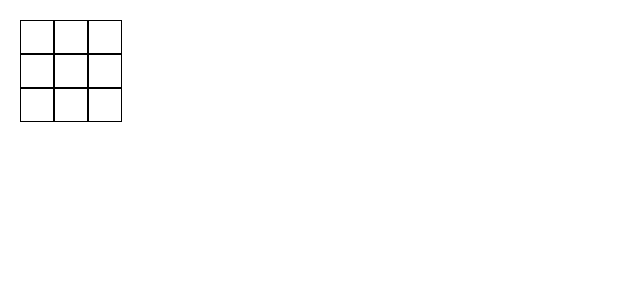
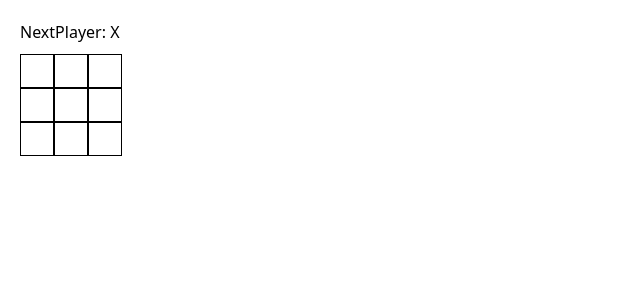
Before and after one commit to etranger2268/tutorial-react, a React (Vite) app: page / in a window 1280 px wide. Shown: the top 300 px of the page, without its empty margins (0-640 px from the left). Built offline with nearby package versions, Linux system fonts and the light colour scheme.

Commit message:
develop-08

```diff
--- a/src/components/Board.jsx
+++ b/src/components/Board.jsx
@@ -1,18 +1,23 @@
 import { useState } from 'react';
+import { calculateWinner } from '../utils/calculateWinner';
 import Square from './Square';
 
 export default function Board() {
   const [xIsNext, setXIsNext] = useState(true);
   const [squares, setSquares] = useState([...Array(9)].map(() => null));
 
+  const winner = calculateWinner(squares);
+  const status = winner ? `Winner: ${winner}` : `NextPlayer: ${xIsNext ? 'X' : 'O'}`;
+
   const handleClick = (index) => {
-    if (squares[index]) return;
+    if (squares[index] || calculateWinner(squares)) return;
     setSquares((prev) => prev.map((val, i) => (i === index ? (xIsNext ? 'X' : 'O') : val)));
     setXIsNext((prev) => !prev);
   };
 
   return (
     <div className="m-5 p-0">
+      <div className="mb-2.5">{status}</div>
       <div className="flex">
         <Square value={squares[0]} onSquareClick={() => handleClick(0)} />
         <Square value={squares[1]} onSquareClick={() => handleClick(1)} />
--- /dev/null
+++ b/src/constants.js
@@ -0,0 +1,10 @@
+export const LINES = [
+  [0, 1, 2],
+  [3, 4, 5],
+  [6, 7, 8],
+  [0, 3, 6],
+  [1, 4, 7],
+  [2, 5, 8],
+  [0, 4, 8],
+  [2, 4, 6],
+];
--- /dev/null
+++ b/src/utils/calculateWinner.js
@@ -0,0 +1,8 @@
+import { LINES } from '../constants';
+
+export const calculateWinner = (squares) => {
+  const winningLine = LINES.find(
+    ([a, b, c]) => squares[a] && squares[a] === squares[b] && squares[b] === squares[c],
+  );
+  return winningLine ? squares[winningLine[0]] : null;
+};
```
